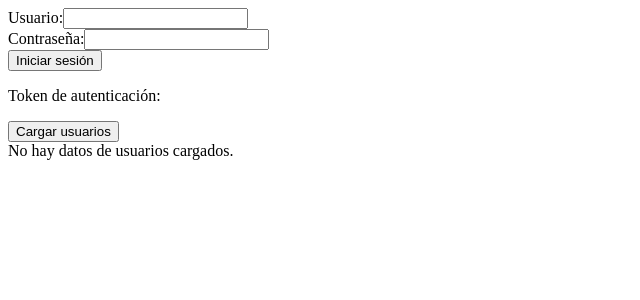
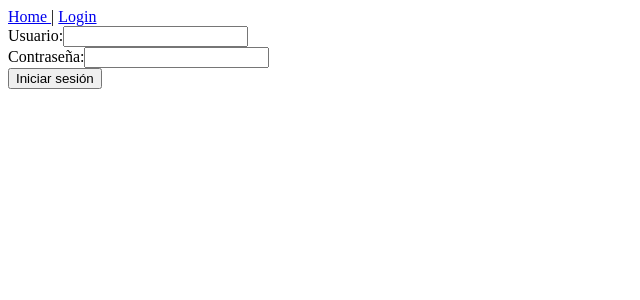
Before and after one commit to dialvarezs/learning-vue-bd2-2025, a Vue app: page /login in a window 1280 px wide. Shown: the top 300 px of the page, without its empty margins (0-640 px from the left). Built offline with nearby package versions, Linux system fonts and the light colour scheme; the HTML template or start-up script is replaced by a standard one.

Commit message:
feat: Implement router and pinia

```diff
--- a/package.json
+++ b/package.json
@@ -14,7 +14,9 @@
     "type-check": "vue-tsc --build"
   },
   "dependencies": {
-    "vue": "^3.5.24"
+    "pinia": "^3.0.4",
+    "vue": "^3.5.24",
+    "vue-router": "^4.6.3"
   },
   "devDependencies": {
     "@tsconfig/node22": "^22.0.5",
--- a/src/App.vue
+++ b/src/App.vue
@@ -1,21 +1,20 @@
 <script setup lang="ts">
-import { ref } from 'vue';
-import LoginForm from './LoginForm.vue';
-import ListUsers from './ListUsers.vue';
+import { useAuthStore } from './stores/auth';
 
-const token = ref('');
-
-function handleLoginSuccess(newToken: string) {
-  token.value = newToken;
-}
+const auth = useAuthStore()
 </script>
 
 <template>
-  <LoginForm @login-success="handleLoginSuccess" />
-  <!-- <div v-if="token"> -->
-    <p>Token de autenticación: {{ token }}</p>
-    <ListUsers :token="token" />
-  <!-- </div> -->
+  <nav>
+    <router-link :to="{ name: 'home' }"> Home </router-link> |
+    <router-link to="/login"> Login </router-link>
+  </nav>
+  <nav v-if="auth.token">
+    <button @click="auth.clearToken()">Cerrar sesión</button>
+  </nav>
+  <main>
+    <RouterView />
+  </main>
 </template>
 
 <style scoped></style>
--- a/src/LoginForm.vue
+++ b/src/components/LoginForm.vue
@@ -1,4 +1,5 @@
 <script setup lang="ts">
+import { useAuthStore } from '@/stores/auth';
 import { ref } from 'vue';
 
 const username = ref('')
@@ -19,10 +20,11 @@ async function login() {
     })
     if (response.ok) {
         const data = await response.json()
+        const auth = useAuthStore()
+
         username.value = ''
         password.value = ''
-        alert("Inicio de sesión exitoso")
-        emit('login-success', data.access_token)
+        auth.setToken(data.access_token)
     } else {
         alert("Error en el inicio de sesión")
     }
--- a/src/ListUsers.vue
+++ b/src/components/UserList.vue
@@ -1,16 +1,16 @@
 <script setup lang="ts">
 import { ref, type Ref } from 'vue';
-import type { User } from './interfaces';
+import type { User } from '@/interfaces';
+import { useAuthStore } from '@/stores/auth';
 
-const props = defineProps<{
-    token: string
-}>();
-
+const auth = useAuthStore()
 const users: Ref<User[]> = ref([])
 
 async function fetchUsers() {
     const headers = new Headers()
-    headers.append("Authorization", `Bearer ${props.token}`)
+    if (auth.token) {
+        headers.append("Authorization", `Bearer ${auth.token}`)
+    }
     const response = await fetch("http://localhost:8000/users", { headers })
     users.value = await response.json()
 }
--- a/src/main.ts
+++ b/src/main.ts
@@ -1,4 +1,7 @@
 import { createApp } from 'vue'
 import App from './App.vue'
+import { router } from './router'
+import { createPinia } from 'pinia'
 
-createApp(App).mount('#app')
+const pinia = createPinia()
+createApp(App).use(router).use(pinia).mount('#app')
--- /dev/null
+++ b/src/router/index.ts
@@ -0,0 +1,13 @@
+import Home from "@/views/Home.vue";
+import Login from "@/views/Login.vue";
+import { createRouter, createWebHistory } from "vue-router";
+
+const routes = [
+    { name: 'home', path: '/', component: Home },
+    { name: 'login', path: '/login', component: Login },
+]
+
+export const router = createRouter({
+    history: createWebHistory(),
+    routes,
+})
--- /dev/null
+++ b/src/stores/auth.ts
@@ -0,0 +1,22 @@
+import { defineStore } from "pinia";
+import { ref, type Ref } from "vue";
+
+export const useAuthStore = defineStore('auth', () => {
+    const token: Ref<string | null> = ref(localStorage.getItem('token') || null)
+
+    function setToken(newToken: string) {
+        token.value = newToken
+        localStorage.setItem('token', newToken)
+    }
+
+    function clearToken() {
+        token.value = null
+        localStorage.removeItem('token')
+    }
+
+    return {
+        token,
+        setToken,
+        clearToken,
+    }
+})
--- /dev/null
+++ b/src/views/Home.vue
@@ -0,0 +1,8 @@
+<script setup lang="ts">
+import UserList from '@/components/UserList.vue';
+
+</script>
+
+<template>
+    <UserList />
+</template>
--- /dev/null
+++ b/src/views/Login.vue
@@ -0,0 +1,8 @@
+<script setup lang="ts">
+import LoginForm from '@/components/LoginForm.vue';
+
+</script>
+
+<template>
+    <LoginForm />
+</template>
```
Also changed, not shown: src/App2.vue (deleted, +0 -32 lines), 1 other file (tests, documents, lock files or other folders).
